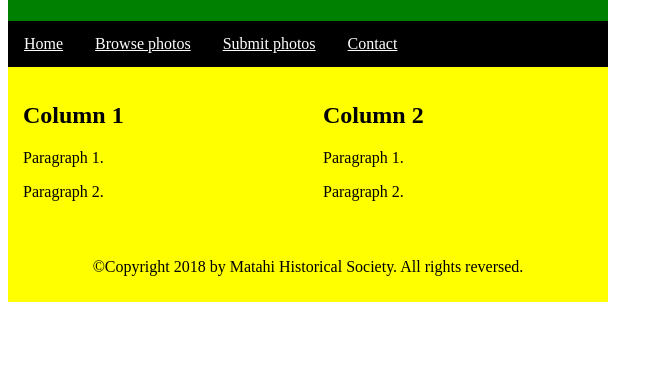
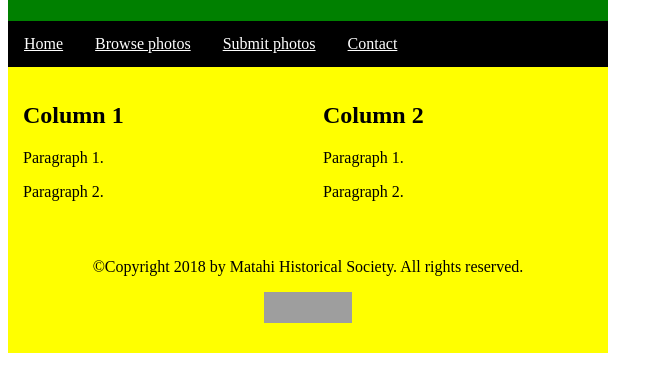
Before and after one commit to RJDPayne/Matahi, a plain HTML site: page index.html in a window 1280 px wide. Shown: the part 107-498 px from the top of the page, without its empty margins (0-663 px from the left). Drawn offline with Linux system fonts and the light colour scheme; grey boxes are pictures that could not be loaded.

Commit message:
added w3c message to footer

```diff
--- a/index.html
+++ b/index.html
@@ -33,7 +33,14 @@
     </main>
     <!-- And here is our main footer that is used across all the pages of our website -->
     <footer class="footer">
-      <p>©Copyright 2018 by Matahi Historical Society. All rights reversed.</p>
+      <p>©Copyright 2018 by Matahi Historical Society. All rights reserved.</p>
+      <p>
+        <a href="https://jigsaw.w3.org/css-validator/check/referer">
+            <img style="border:0;width:88px;height:31px"
+                src="https://jigsaw.w3.org/css-validator/images/vcss-blue"
+                alt="Valid CSS!" />
+        </a>
+    </p>
     </footer>
   </body>
 </html>
```
